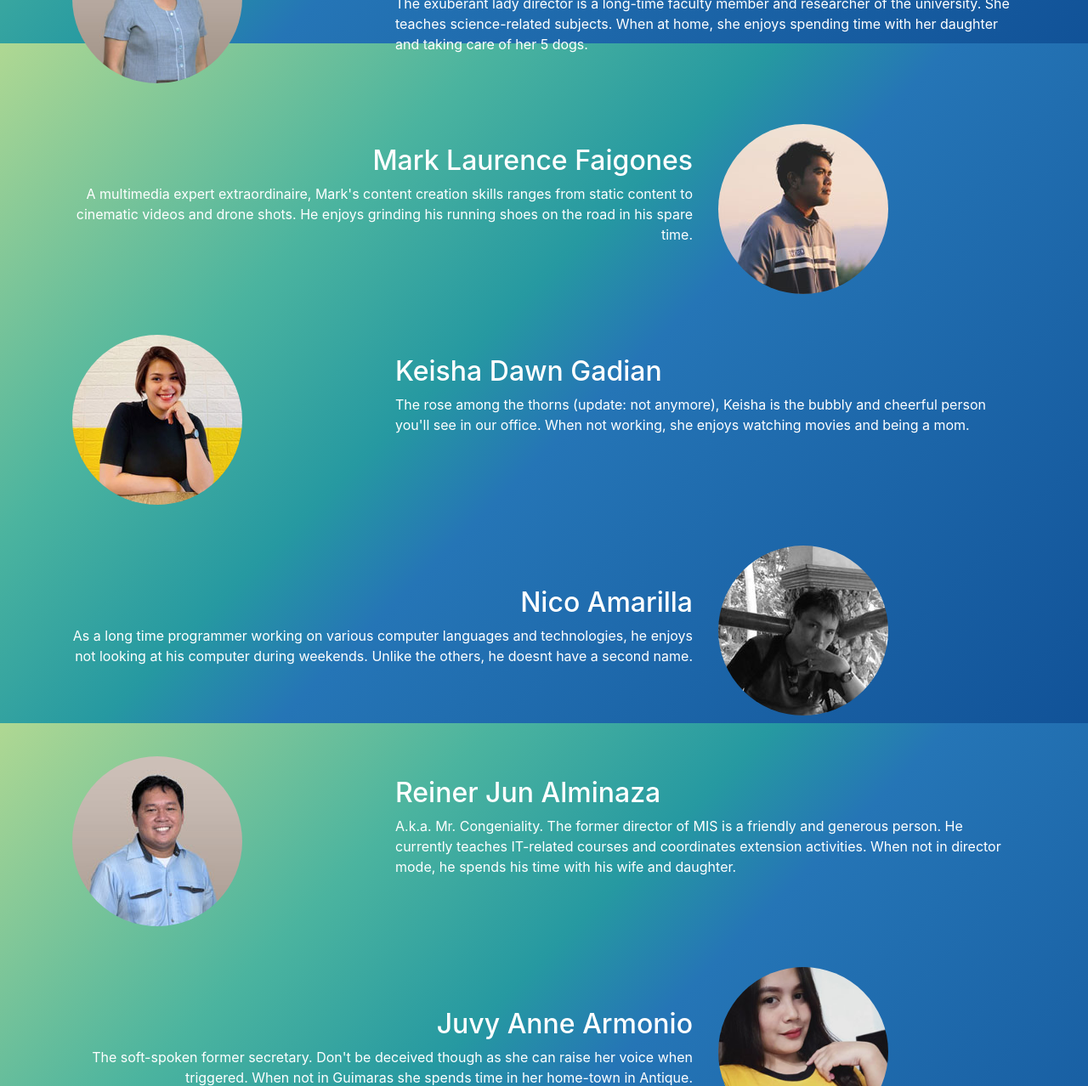
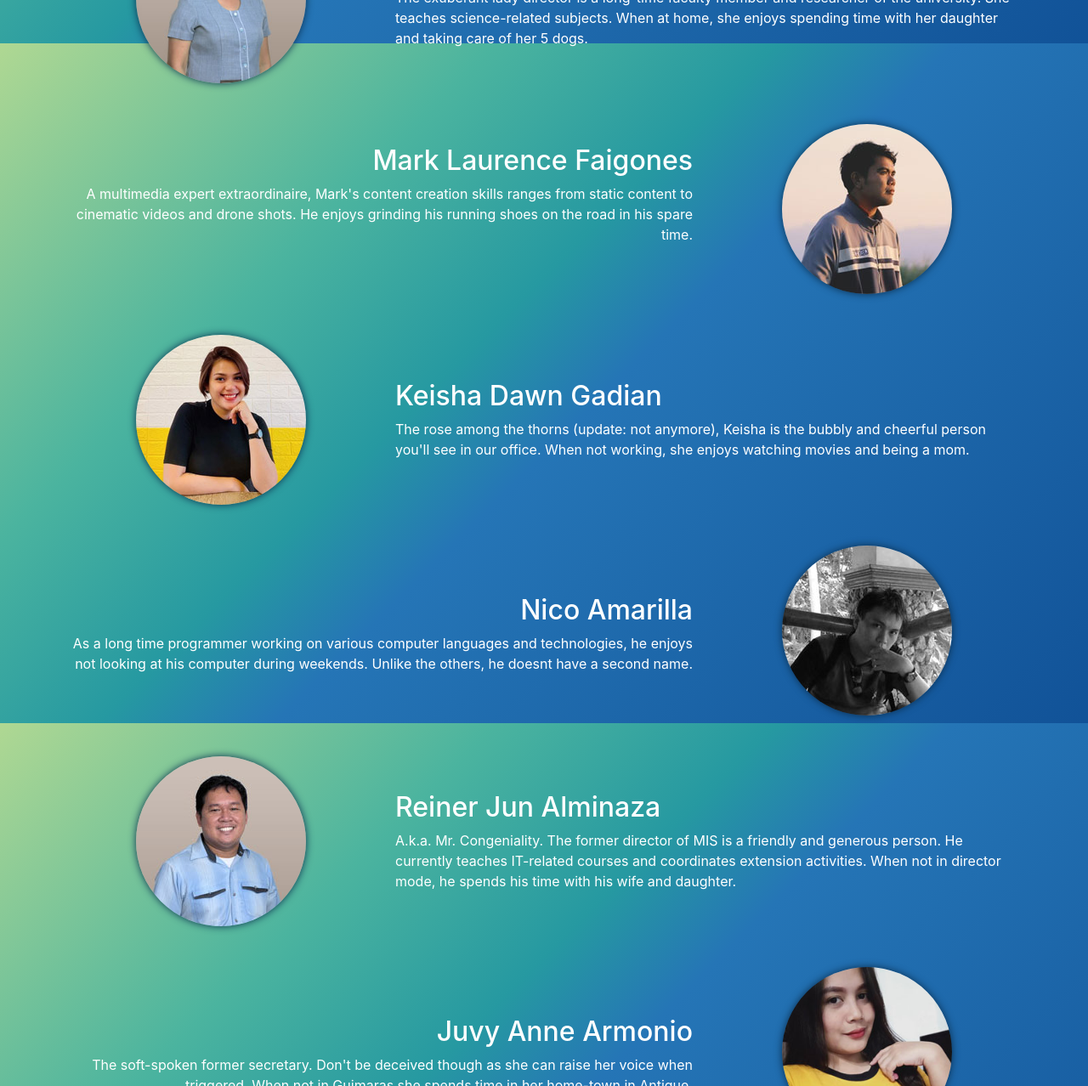
Before and after one commit to gsu-edu-ph-mis/misoweb, a website: page index.html in a window 1280 px wide. Shown: the part 749-2027 px from the top of the page at 85% size. Drawn offline with Linux system fonts and the light colour scheme.

Commit message:
Updated layout

```diff
--- a/css/style.css
+++ b/css/style.css
@@ -16,6 +16,7 @@ img.profile {
     border-radius: 100%;
     overflow: hidden;
     max-width: 200px;
+    box-shadow: 0 0 10px #0a2e4e;
 }
 
 .fx-noticemesenpai {
--- a/index.html
+++ b/index.html
@@ -9,7 +9,7 @@
     <link rel="stylesheet" href="/css/bootstrap.min.css">
     <link rel="stylesheet" href="/css/style.css">
 
-    <title>MISO Portal</title>
+    <title>MISO - Sprinkling delicous.</title>
 </head>
 <body class="gradient text-white">
     <div class="container pb-5 pt-3">
@@ -34,58 +34,59 @@
                 <a id="button1" href="#" class="fx-noticemesenpai btn btn-light btn-lg">Get to Know Us</a>
             </div>
         </div>
-        <div id="target1" class="row mb-5">
-            <div class="col-md-4">
-                <img class="profile" src="/images/boss-jo.jpg" alt="">
+        <div id="target1" class="row align-items-center mb-5">
+            <div class="col-md-4 text-center">
+                <img class="profile" src="/images/boss-jo.jpg" alt="Boss Jo">
             </div>
-            <div class="col-md-8 pt-5">
+            <div class="col-md-8 pt-3 text-md-left text-center">
                 <h3 class="h2">Jo Ann Gerada</h3>
                 <p>The exuberant lady director is a long-time faculty member and researcher of the university. She teaches science-related subjects. When at home, she enjoys spending time with her daughter and taking care of her 5 dogs.</p>
             </div>
         </div>
         <div class="row mb-5">
-            <div class="col-md-8 pt-4 text-right">
+            <div class="col-md-4 text-center order-md-2">
+                <img class="profile" src="/images/tito-mark-studios.jpg" alt="Tito Mark">
+            </div>
+            <div class="col-md-8 pt-4 text-center text-md-right order-md-1">
                 <h3 class="h2">Mark Laurence Faigones</h3>
                 <p>A multimedia expert extraordinaire, Mark's content creation skills ranges from static content to cinematic videos and drone shots. He enjoys grinding his running shoes on the road in his spare time.</p>
             </div>
-            <div class="col-md-4">
-                <img class="profile" src="/images/tito-mark-studios.jpg" alt="">
+
+        </div>
+        <div class="row align-items-center mb-5">
+            <div class="col-md-4 text-center">
+                <img class="profile" src="/images/momi-keish.jpg" alt="Momi Keish">
             </div>
-        </div>
-        <div class="row mb-5">
-            <div class="col-md-4">
-                <img class="profile" src="/images/momi-keish.jpg" alt="">
-            </div>
-            <div class="col-md-8 pt-4">
+            <div class="col-md-8 pt-3 text-md-left text-center">
                 <h3 class="h2">Keisha Dawn Gadian</h3>
                 <p>The rose among the thorns (update: not anymore), Keisha is the bubbly and cheerful person you'll see in our office. When not working, she enjoys watching movies and being a mom.</p>
             </div>
         </div>
-        <div class="row mb-5">
-            <div class="col-md-8 pt-5 text-right">
+        <div class="row align-items-center mb-5">
+            <div class="col-md-4 text-center order-md-2">
+                <img class="profile" src="/images/nico-shop.jpg" alt="Nico Shop">
+            </div>
+            <div class="col-md-8 pt-4 text-center text-md-right order-md-1">
                 <h3 class="h2">Nico Amarilla</h3>
                 <p>As a long time programmer working on various computer languages and technologies, he enjoys not looking at his computer during weekends. Unlike the others, he doesnt have a second name.</p>
             </div>
-            <div class="col-md-4">
-                <img class="profile" src="/images/nico-shop.jpg" alt="">
+        </div>
+        <div class="row align-items-center mb-5">
+            <div class="col-md-4 text-center">
+                <img class="profile" src="/images/reiner-cafe.jpg" alt="Reiner Cafe">
             </div>
-        </div>
-        <div class="row mb-5">
-            <div class="col-md-4">
-                <img class="profile" src="/images/reiner-cafe.jpg" alt="">
-            </div>
-            <div class="col-md-8 pt-4">
+            <div class="col-md-8 pt-3 text-md-left text-center">
                 <h3 class="h2">Reiner Jun Alminaza</h3>
                 <p>A.k.a. Mr. Congeniality. The former director of MIS is a friendly and generous person. He currently teaches IT-related courses and coordinates extension activities. When not in director mode, he spends his time with his wife and daughter.</p>
             </div>
         </div>
-        <div class="row mb-5">
-            <div class="col-md-8 pt-5 text-right">
+        <div class="row align-items-center mb-5">
+            <div class="col-md-4 text-center order-md-2">
+                <img class="profile" src="/images/juvsky.jpg" alt="Juvsky">
+            </div>
+            <div class="col-md-8 pt-4 text-center text-md-right order-md-1">
                 <h3 class="h2">Juvy Anne Armonio</h3>
                 <p>The soft-spoken former secretary. Don't be deceived though as she can raise her voice when triggered. When not in Guimaras she spends time in her home-town in Antique.</p>
-            </div>
-            <div class="col-md-4">
-                <img class="profile" src="/images/juvsky.jpg" alt="">
             </div>
         </div>
     </div>
```
